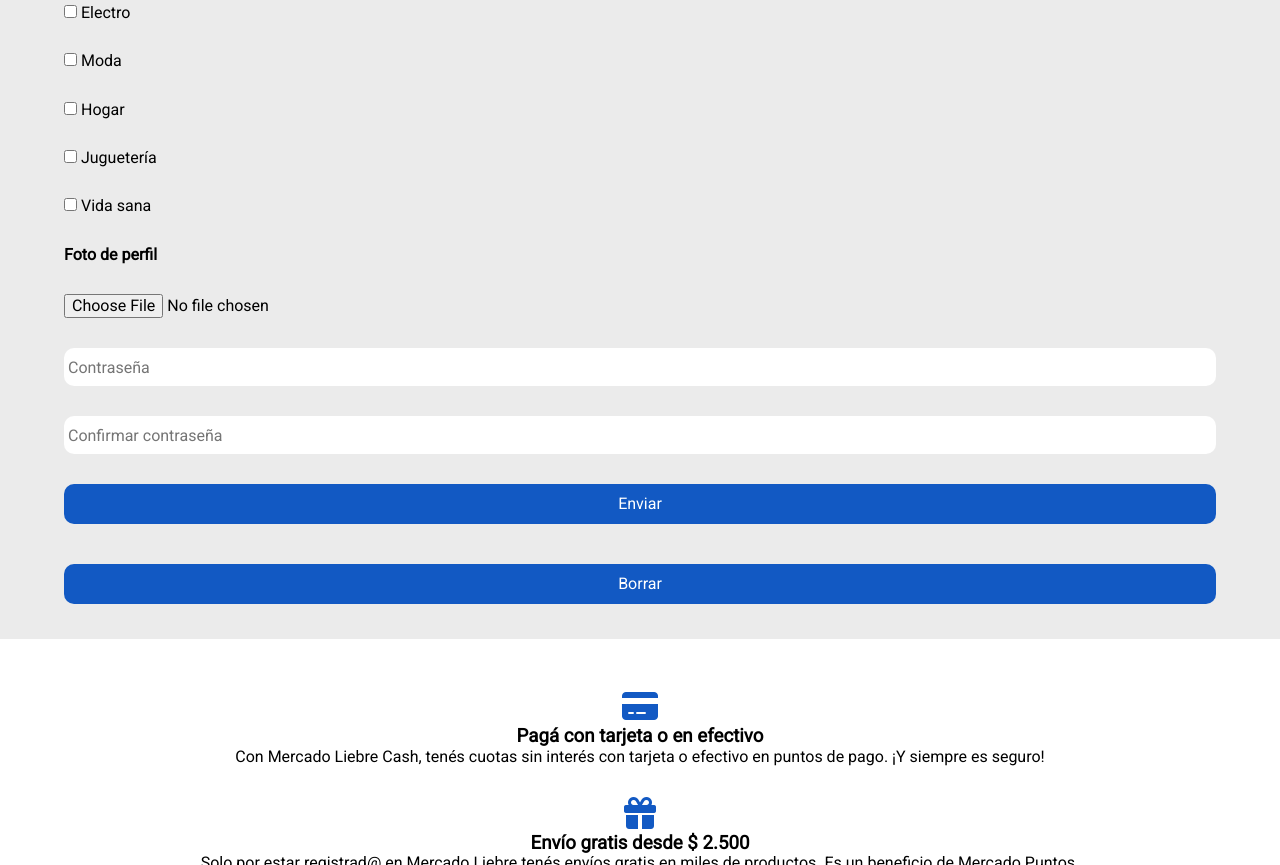
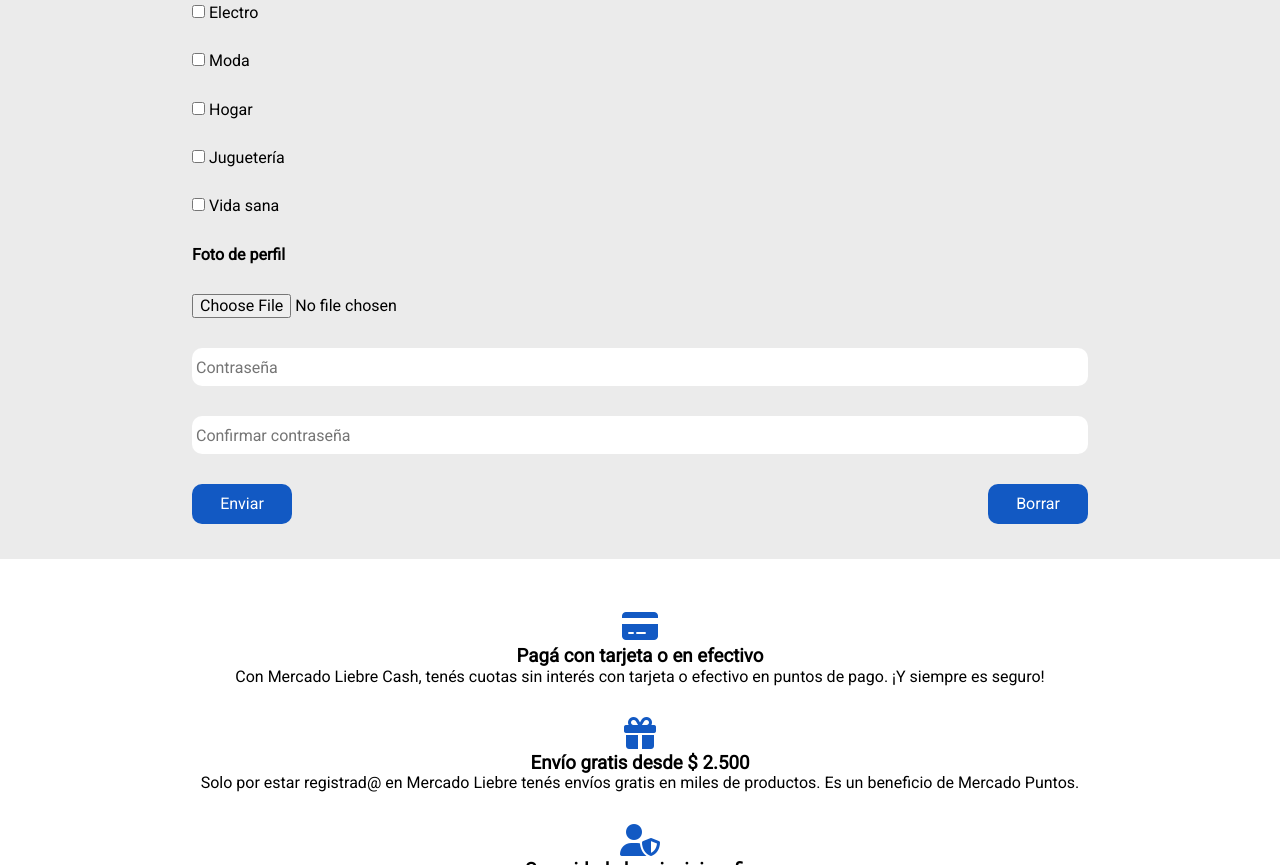
Before and after one commit to JaiderValencia/Mercado-Liebre, a website: page views/register.html in a window 1280 px wide. Shown: the part 817-1682 px from the top of the page. Drawn offline with Linux system fonts and the light colour scheme.

Commit message:
Agrego el responsive del registro

```diff
--- /dev/null
+++ b/public/styles/responsiveRegister.css
@@ -0,0 +1,20 @@
+/* tablets */
+@media(min-width:481px) {
+    main{
+        width: 70vw;
+    }
+}
+
+/* desktop */
+@media(min-width:769px) {
+    div.btnOpciones{
+        flex-direction: row;
+        gap: 0;
+        justify-content: space-between;
+        align-items: center;
+    }
+
+    div.btnOpciones button{
+        width: 100px;
+    }
+}
--- a/views/register.html
+++ b/views/register.html
@@ -11,6 +11,7 @@
     <link rel="stylesheet" href="/styles/normalize.css">
     <link rel="stylesheet" href="/styles/home.css">
     <link rel="stylesheet" href="/styles/register.css">
+    <link rel="stylesheet" href="/styles/responsiveRegister.css">
     <link rel="stylesheet" href="/styles/responsiveHome.css">
 </head>
 
```
